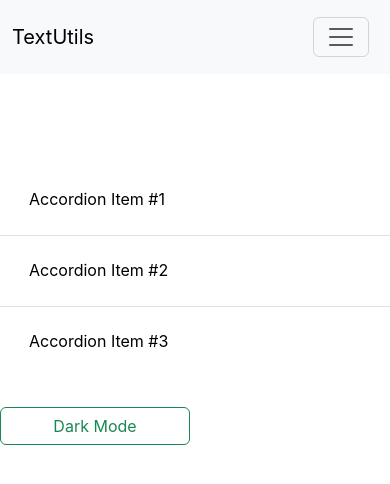
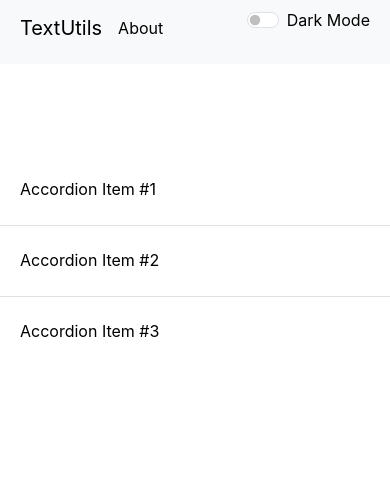
Before and after one commit to anupamjhabbl/My-textUtils--Uppercase--Lowercase--Capitalize--MakeitProper, a React (Create React App) app: page /about in a window 390 px wide. Shown: the top 484 px of the page. Built offline with nearby package versions, Linux system fonts and the light colour scheme.

Commit message:
Final ho gaya bas responsive nahi hai

```diff
--- a/public/index.html
+++ b/public/index.html
@@ -18,7 +18,7 @@
   </head>
   <body>
     <noscript>You need to enable JavaScript to run this app.</noscript>
-    <div id="root"></div>
+    <div id="root""></div>
     <!--
       This HTML file is a template.
       If you open it directly in the browser, you will see an empty page.
--- a/src/App.css
+++ b/src/App.css
@@ -1,42 +1,3 @@
-/* .App {
-  text-align: center;
-}
-
-.App-logo {
-  height: 40vmin;
-  pointer-events: none;
-}
-
-@media (prefers-reduced-motion: no-preference) {
-  .App-logo {
-    animation: App-logo-spin infinite 20s linear;
-  }
-}
-
-.App-header {
-  background-color: #282c34;
-  min-height: 100vh;
-  display: flex;
-  flex-direction: column;
-  align-items: center;
-  justify-content: center;
-  font-size: calc(10px + 2vmin);
-  color: white;
-}
-
-.App-link {
-  color: #61dafb;
-}
-
-@keyframes App-logo-spin {
-  from {
-    transform: rotate(0deg);
-  }
-  to {
-    transform: rotate(360deg);
-  }
-} */
-
 #exampleFormControlTextarea1{
   width:800px;
   margin:auto;
@@ -44,7 +5,7 @@
 }
 
 #textform{
-  padding-top:60px;
+  padding-top:79px;
   padding-bottom:72px;
 }
 
@@ -70,6 +31,10 @@ button[type="button"]{
   margin-top:100px;
 }
 
+#about_collapse_button{
+  margin-left:0px;
+}
+
 #darkMode{
   width:190px;
   margin:auto;
@@ -77,5 +42,20 @@ button[type="button"]{
 }
 
 #alert{
+  position:fixed;
+  top:60px;
+  width:100%;
   margin:0px;
 }
+
+.navbar_main_div{
+  display:flex;
+  width:100%;
+  justify-content: space-between;
+  padding-left:20px;
+  padding-right:20px;
+}
+
+.navbar_insider_div{
+  display:flex;
+}
--- a/src/App.js
+++ b/src/App.js
@@ -24,6 +24,10 @@ else{
 
 
 // main app component
+let settimeout_value = setTimeout(()=>{
+
+},1);
+
 function App() {
   const [mode, setMode] = useState('light');
   const [alert, setAlert] = useState(null);
@@ -43,12 +47,13 @@ function App() {
   }
 
   function removeAlert(){
-    setTimeout(()=>{
+    settimeout_value = setTimeout(()=>{
       setAlert(null);
     },2000)
   }
 
   function setAlertFunc(message, type){
+    clearTimeout(settimeout_value);
     setAlert({
       message:message,
       type:type
@@ -65,7 +70,7 @@ function App() {
         <div>
           <Routes>
             <Route exact path="/" element={<TextForm heading="write your text here" mode={mode} alertfunc={setAlertFunc}/>}/>
-            <Route exact path="/about" element={<About/>}/>
+            <Route exact path="/about" element={<About mode={mode}/>}/>
           </Routes>
         </div>
       </Router>
--- a/src/components/About.js
+++ b/src/components/About.js
@@ -1,42 +1,60 @@
-import React, {useState} from 'react'
+import React from 'react'
 import PropTypes from 'prop-types'
 
 function About(props){
-    let myStyle = {
-        color:'black',
-        backgroundColor:'white'
+    // let myStyle = {
+    //     color:'black',
+    //     backgroundColor:'white'
+    // }
+
+    // const [style, setStyle] = useState(myStyle);
+    // const [text, setText] = useState('Dark Mode');
+
+    // let toggleStyle = () => {
+    //     let k;
+    //     let newtext;
+    //     if (style.color==='white'){
+    //         k = {
+    //             color:'black',
+    //             backgroundColor:'white'
+    //         }
+    //         newtext = 'Dark Mode';
+    //     }
+    //     else{
+    //         k = {
+    //             color:'white',
+    //             backgroundColor:'black'
+    //         }
+    //         newtext = 'Light Mode';
+    //     }
+    //     setStyle(k);
+    //     setText(newtext);
+    // }
+
+    let modechanger = () => {
+        if (props.mode==='dark'){
+            return {
+                color:'white',
+                backgroundColor:'black'
+            };
+        }
+        else{
+            return {
+                color:'black',
+                backgroundColor:'white'
+            };
+        }
     }
 
-    const [style, setStyle] = useState(myStyle);
-    const [text, setText] = useState('Dark Mode');
 
-    let toggleStyle = () => {
-        let k;
-        let newtext;
-        if (style.color==='white'){
-            k = {
-                color:'black',
-                backgroundColor:'white'
-            }
-            newtext = 'Dark Mode';
-        }
-        else{
-            k = {
-                color:'white',
-                backgroundColor:'black'
-            }
-            newtext = 'Light Mode';
-        }
-        setStyle(k);
-        setText(newtext);
-    }
+    //
 
     return (
         <div id="about">
-            <div className="accordion accordion-flush" id="accordionFlushExample" style={style}>
-                <div className="accordion-item" style={style}>
+            <div className="accordion accordion-flush" id="accordionFlushExample" style={modechanger()}>
+                <div className="accordion-item" style={modechanger()}>
                     <h2 className="accordion-header">
-                    <button className="accordion-button collapsed" style={style} type="button" data-bs-toggle="collapse" data-bs-target="#flush-collapseOne" aria-expanded="false" aria-controls="flush-collapseOne">
+                    <button className="accordion-button collapsed" id="about_collapse_button" style={modechanger()} type="button" data-bs-toggle="collapse" data-bs-target="#flush-collapseOne" aria-expanded="false" aria-controls="flush-collapseOne">
                         Accordion Item #1
                     </button>
                     </h2>
@@ -44,19 +62,19 @@ function About(props){
                     <div className="accordion-body">Placeholder content for this accordion, which is intended to demonstrate the <code>.accordion-flush</code> className. This is the first item's accordion body.</div>
                     </div>
                 </div>
-                <div className="accordion-item" style={style}>
+                <div className="accordion-item" style={modechanger()}>
                     <h2 className="accordion-header">
-                    <button className="accordion-button collapsed" style={style} type="button" data-bs-toggle="collapse" data-bs-target="#flush-collapseThree" aria-expanded="false" aria-controls="flush-collapseThree">
+                    <button className="accordion-button collapsed" id="about_collapse_button" style={modechanger()} type="button" data-bs-toggle="collapse" data-bs-target="#flush-collapseThree" aria-expanded="false" aria-controls="flush-collapseThree">
                         Accordion Item #2
                     </button>
                     </h2>
                     <div id="flush-collapseThree" className="accordion-collapse collapse" data-bs-parent="#accordionFlushExample">
-                    <div className="accordion-body">Placeholder content for this accordion, which is intended to demonstrate the <code>.accordion-flush</code> className. This is the third item's accordion body. Nothing more exciting happening here in terms of content, but just filling up the space to make it look, at least at first glance, a bit more representative of how this would look in a real-world application.</div>
+                    <div className="accordion-body about_accordian_body">Placeholder content for this accordion, which is intended to demonstrate the <code>.accordion-flush</code> className. This is the third item's accordion body. Nothing more exciting happening here in terms of content, but just filling up the space to make it look, at least at first glance, a bit more representative of how this would look in a real-world application.</div>
                     </div>
                 </div>
-                <div className="accordion-item" style={style}>
+                <div className="accordion-item" style={modechanger()}>
                     <h2 className="accordion-header">
-                    <button className="accordion-button collapsed" style={style} type="button" data-bs-toggle="collapse" data-bs-target="#flush-collapseThree" aria-expanded="false" aria-controls="flush-collapseThree">
+                    <button className="accordion-button collapsed" id="about_collapse_button" style={modechanger()} type="button" data-bs-toggle="collapse" data-bs-target="#flush-collapseThree" aria-expanded="false" aria-controls="flush-collapseThree">
                         Accordion Item #3
                     </button>
                     </h2>
@@ -65,7 +83,6 @@ function About(props){
                     </div>
                 </div>
             </div>
-            <button className="btn btn-outline-success" id="darkMode" onClick={toggleStyle} type="submit">{text}</button>
         </div>
     );
 }
--- a/src/components/Alert.js
+++ b/src/components/Alert.js
@@ -1,7 +1,7 @@
 export default function Alert(props){
     return (
         props.alert && <div className={`alert alert-${props.alert.type} alert-dismissible fade show`} role="alert" id="alert">
-            <strong>Holy guacamole!</strong> {props.alert.message}
+                <strong>Holy guacamole!</strong> {props.alert.message}
         </div>
     );
 }
--- a/src/components/Navbar.js
+++ b/src/components/Navbar.js
@@ -13,48 +13,26 @@ function Navbar(props){
     }
 
     return (
-        <>
-            <nav className={`navbar navbar-expand-lg navbar-${props.mode} bg-${props.mode}`} >
-                <div className="container-fluid">
-                    <Link className="navbar-brand" to="/">{props.title}</Link>
-                    <button className="navbar-toggler" type="button" data-bs-toggle="collapse" data-bs-target="/navbarSupportedContent" aria-controls="navbarSupportedContent" aria-expanded="false" aria-label="Toggle navigation">
-                    <span className="navbar-toggler-icon"></span>
-                    </button>
-                    <div className="collapse navbar-collapse" id="navbarSupportedContent">
-                    <ul className="navbar-nav me-auto mb-2 mb-lg-0">
-                        <li className="nav-item">
-                        <Link className="nav-link active" aria-current="page" to="/about">{props.about}</Link>
-                        </li>
-                        <li className="nav-item">
-                        <Link className="nav-link" to="/">Link</Link>
-                        </li>
-                        <li className="nav-item dropdown">
-                        <a className="nav-link dropdown-toggle" href="/" role="button" data-bs-toggle="dropdown" aria-expanded="false">
-                            Dropdown
-                        </a>
-                        <ul className="dropdown-menu">
-                            <li><a className="dropdown-item" href="/">Action</a></li>
-                            <li><a className="dropdown-item" href="/">Another action</a></li>
-                            <li><hr className="dropdown-divider"/></li>
-                            <li><a className="dropdown-item" href="/">Something else here</a></li>
+        <div id="navardiv">
+            <nav className={`navbar navbar-expand-lg navbar-${props.mode} bg-${props.mode} navbar`} >
+                <div className="navbar_main_div">
+                    <div className="navbar_insider_div" id="navbarSupportedContent">
+                        <Link className="navbar-brand" to="/">{props.title}</Link>
+                        <ul className="navbar-nav me-auto mb-2 mb-lg-0">
+                            <li className="nav-item">
+                            <Link className="nav-link active" aria-current="page" to="/about">{props.about}</Link>
+                            </li>
                         </ul>
-                        </li>
-                        <li className="nav-item">
-                        <a className="nav-link disabled" href="/">Disabled</a>
-                        </li>
-                    </ul>
+                    </div>
                     <form className="d-flex" role="search">
-                        {/* <input className="form-control me-2" type="search" placeholder="Search" aria-label="Search"/>
-                        <button className="btn btn-outline-success" type="submit">Search</button> */}
                         <div className="form-check form-switch">
                             <input className="form-check-input" type="checkbox" role="switch" id="flexSwitchCheckDefault" onClick={props.changeMode}/>
                             <label className="form-check-label" htmlFor="flexSwitchCheckDefault" style={{color:colorfunc()}}>Dark Mode</label>
                         </div>
                     </form>
-                    </div>
                 </div>
             </nav>
-        </>
+        </div>
     );
 }
 
```
Also changed, not shown: src/components/TextForm.js (+43 -8 lines).
